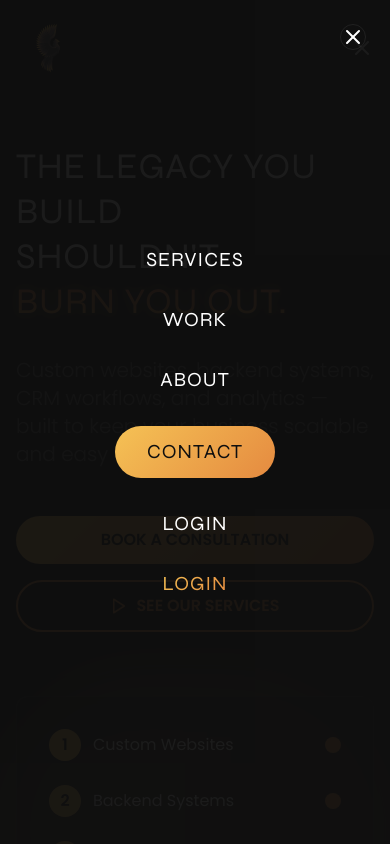
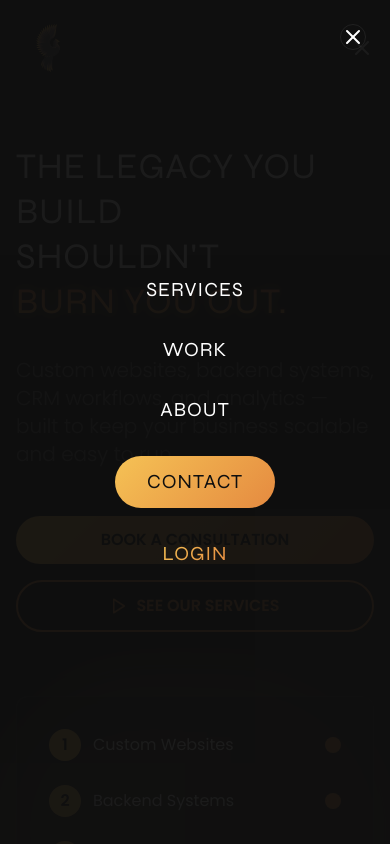
Before and after one commit to NewLegacy1/New-Legacy, a Next.js app: page / in a window 390 px wide. Both pictures are taken after a click on the button "Toggle menu". Shown: the top 844 px of the page. Built offline with nearby package versions, Linux system fonts and the light colour scheme.

Commit message:
Remove duplicate LOGIN button from mobile menu
- Remove standalone LOGIN link that was causing duplication

- LOGIN now only appears once in mobile menu via navItems array

- Apply gradient text styling to mobile LOGIN button

```diff
--- a/src/components/Navbar.tsx
+++ b/src/components/Navbar.tsx
@@ -131,9 +131,13 @@ export default function Navbar() {
               <a
                 key={`${item.name}-${item.href}`}
                 href={item.href}
+                target={item.isGradientText ? "_blank" : undefined}
+                rel={item.isGradientText ? "noopener noreferrer" : undefined}
                 className={`font-syne text-xl tracking-wider transition-colors duration-300 ${
                   item.isButton
                     ? "bg-gradient-phoenix text-charcoal px-8 py-3 rounded-full hover:opacity-90"
+                    : item.isGradientText
+                    ? "gradient-text hover:opacity-80"
                     : "hover:text-phoenix-gold"
                 }`}
                 onClick={() => setMenuOpen(false)}
@@ -142,15 +146,6 @@ export default function Navbar() {
               </a>
             )
           ))}
-          <a
-            href="https://crm-mauve-six.vercel.app/login"
-            target="_blank"
-            rel="noopener noreferrer"
-            className="font-syne text-xl tracking-wider transition-colors duration-300 gradient-text hover:opacity-80"
-            onClick={() => setMenuOpen(false)}
-          >
-            LOGIN
-          </a>
         </div>
       </div>
     </>
```
